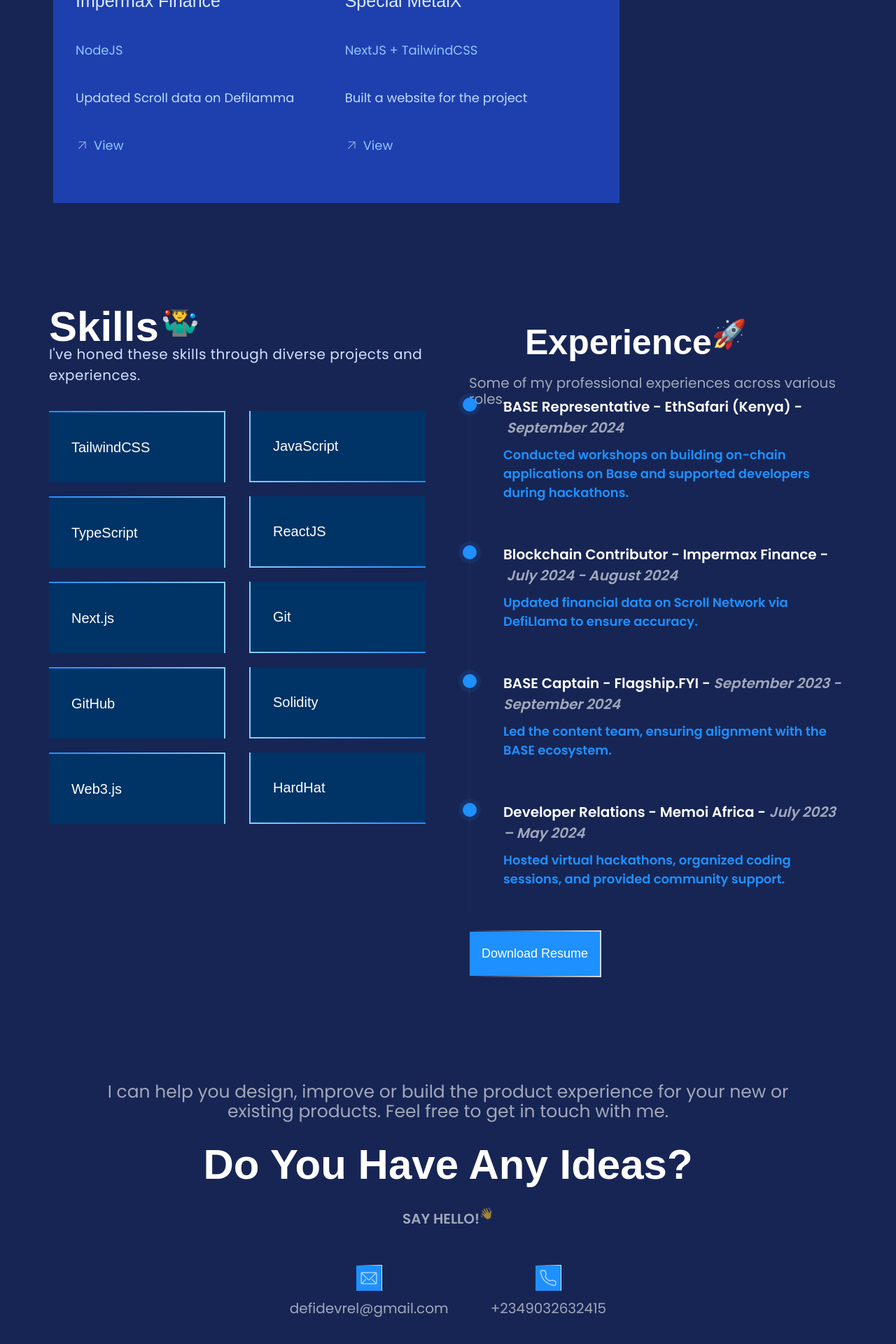
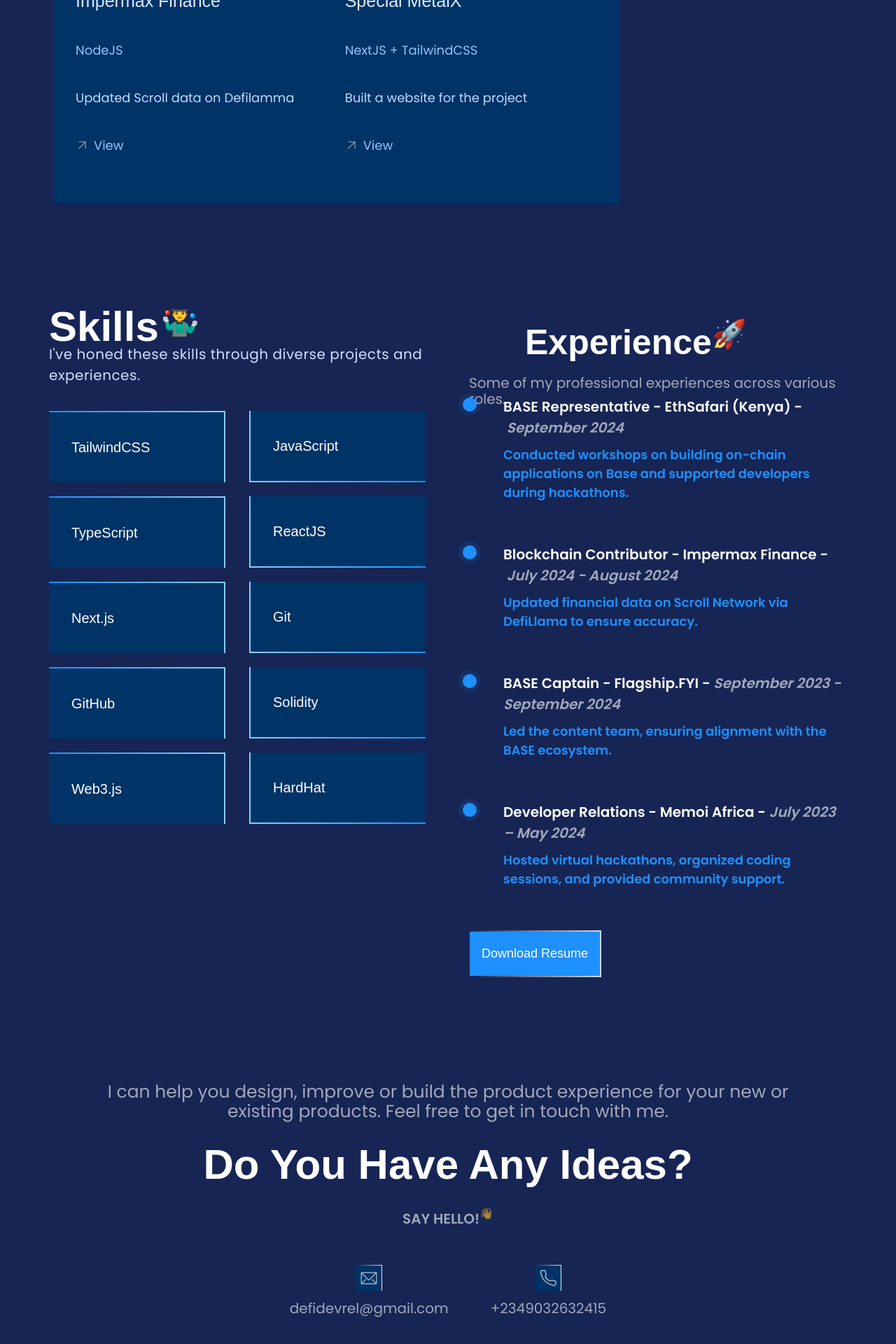
Before and after one commit to Elishaokon13/Elishaokon13.github.io, a React (Vite) app: page / in a window 1280 px wide. Shown: the part 4036-5956 px from the top of the page at 70% size. Built offline with nearby package versions, Linux system fonts and the light colour scheme; a web font is replaced by a local one.

Commit message:
feat: made changes

```diff
--- a/index.html
+++ b/index.html
@@ -60,7 +60,7 @@
     />
 </head>
 
-<body class="lg:bg-blue-950 md:bg-blue-300 bg-blue-400">
+<body class="lg:bg-blue-950 md:bg-blue-950 bg-blue-950">
     <noscript>You need to enable JavaScript to run this app.</noscript>
     <div id="root"></div>
     <script type="module" src="/src/main.jsx"></script>
--- a/src/components/contact.jsx
+++ b/src/components/contact.jsx
@@ -45,7 +45,7 @@
         <div className="flex flex-col items-center gap-[10px]">
           <div className="bg-gradient-to-l from-[#CFFAFF] to-[#CFFAFF00] pr-[1px] pt-[1px] max-w-[75px] max-h-[75px]">
             <MailIcon
-              className={`w-[30px] h-[30px] p-2 md:p-[5px] bg-[#1E90FF] md:w-[36px] md:h-[36px]`}
+              className={`w-[30px] h-[30px] p-2 md:p-[5px] bg-[#003366] md:w-[36px] md:h-[36px]`}
             />
           </div>
           <a
@@ -58,7 +58,7 @@
         <div className="flex flex-col items-center gap-[10px]">
           <div className="bg-gradient-to-r to-[#CFFAFF] from-[#CFFAFF00] pr-[1px] pt-[1px] max-w-[75px] max-h-[50px]">
             <PhoneIcon
-              className={`w-[30px] h-[30px] p-2 md:p-[5px] bg-[#1E90FF] md:w-[36px] md:h-[36px]`}
+              className={`w-[30px] h-[30px] p-2 md:p-[5px] bg-[#003366] md:w-[36px] md:h-[36px]`}
             />
           </div>
           <a
--- a/src/components/experience.jsx
+++ b/src/components/experience.jsx
@@ -19,7 +19,7 @@
           </p>
         </div>
         <div className="flex flex-row relative z-[100] lg:justify-between mt-[30px]">
-          <div className="w-0.5 h-[940px] lg:h-[740px] bg-[#1E90FF1A]"></div>
+          <div className="w-0.5 h-[940px] lg:h-[740px] bg-blue-950"></div>
           <div className={`flex flex-col space-y-[60px]`}>
 
             {/* EthSafari - Base Representative */}
--- a/src/components/footer.jsx
+++ b/src/components/footer.jsx
@@ -5,7 +5,7 @@
   return (
     <section className="mx-[30px] mt-[60px] pb-[50px] lg:mx-[76px] lg:mt-[150px]">
       {/* line */}
-      <div className="lg:max-w-[13000px] lg:mx-[71px] h-[2px] mt-[63.37px] bg-[#0A1C20]"></div>
+      <div className="lg:max-w-[13000px] lg:mx-[71px] h-[2px] mt-[63.37px] bg-white"></div>
       <div className="mt-[63px] flex flex-col md:flex md:flex-row justify-between items-center ">
         <div className="flex items-center gap-[10px]">
           <span>
--- a/src/components/projects.jsx
+++ b/src/components/projects.jsx
@@ -25,7 +25,7 @@
           {projectData.map((project, index) => (
             <div
               key={index}
-              className="w-full max-w-md rounded-t-md p-3 relative overflow-hidden after:content-[''] after:absolute after:bg-blue-200 after:w-0 after:h-0.5 after:bottom-0 after:right-0 after:transition-all after:duration-300 after:hover:left-0 after:hover:w-full space-y-3 hover:shadow-2xl hover:shadow-blue-300/20 group bg-blue-800 flex flex-col gap-[25px] md:gap-[29px] px-[27px] py-[40px] justify-center w-[367px] h-[322px] md:w-[424px] md:h-[373px] md:px-[32px] md:py-[55px]"
+              className="w-full max-w-md rounded-t-md p-3 relative overflow-hidden after:content-[''] after:absolute after:bg-blue-200 after:w-0 after:h-0.5 after:bottom-0 after:right-0 after:transition-all after:duration-300 after:hover:left-0 after:hover:w-full space-y-3 hover:shadow-2xl hover:shadow-blue-300/20 group bg-[#003366] flex flex-col gap-[25px] md:gap-[29px] px-[27px] py-[40px] justify-center w-[367px] h-[322px] md:w-[424px] md:h-[373px] md:px-[32px] md:py-[55px]"
             >
               <h5
                 className="font-medium font-clash text-[20px] leading-[24.6px] md:text-[25px] md:leading-[30.75px] text-blue-100"
```
